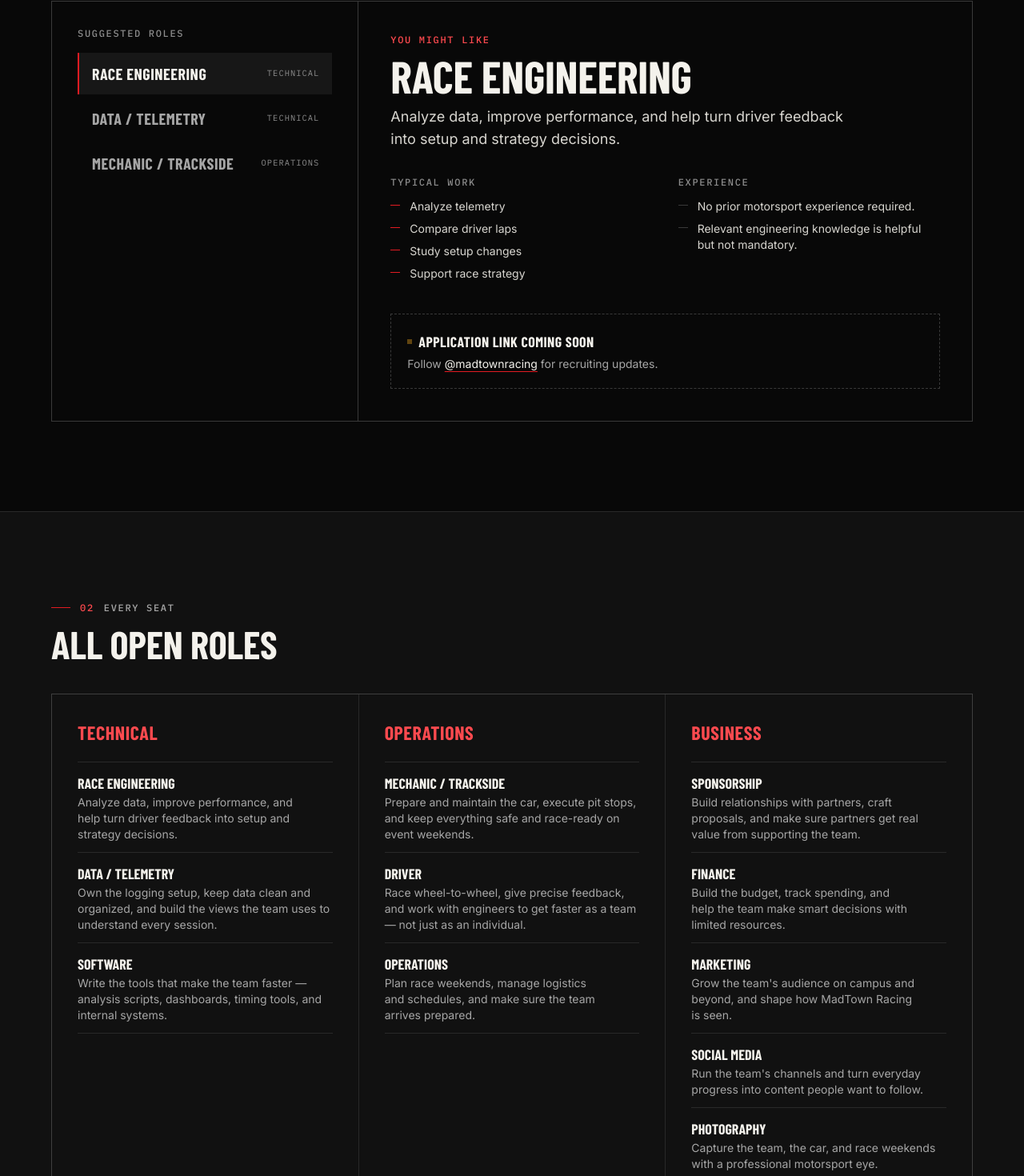
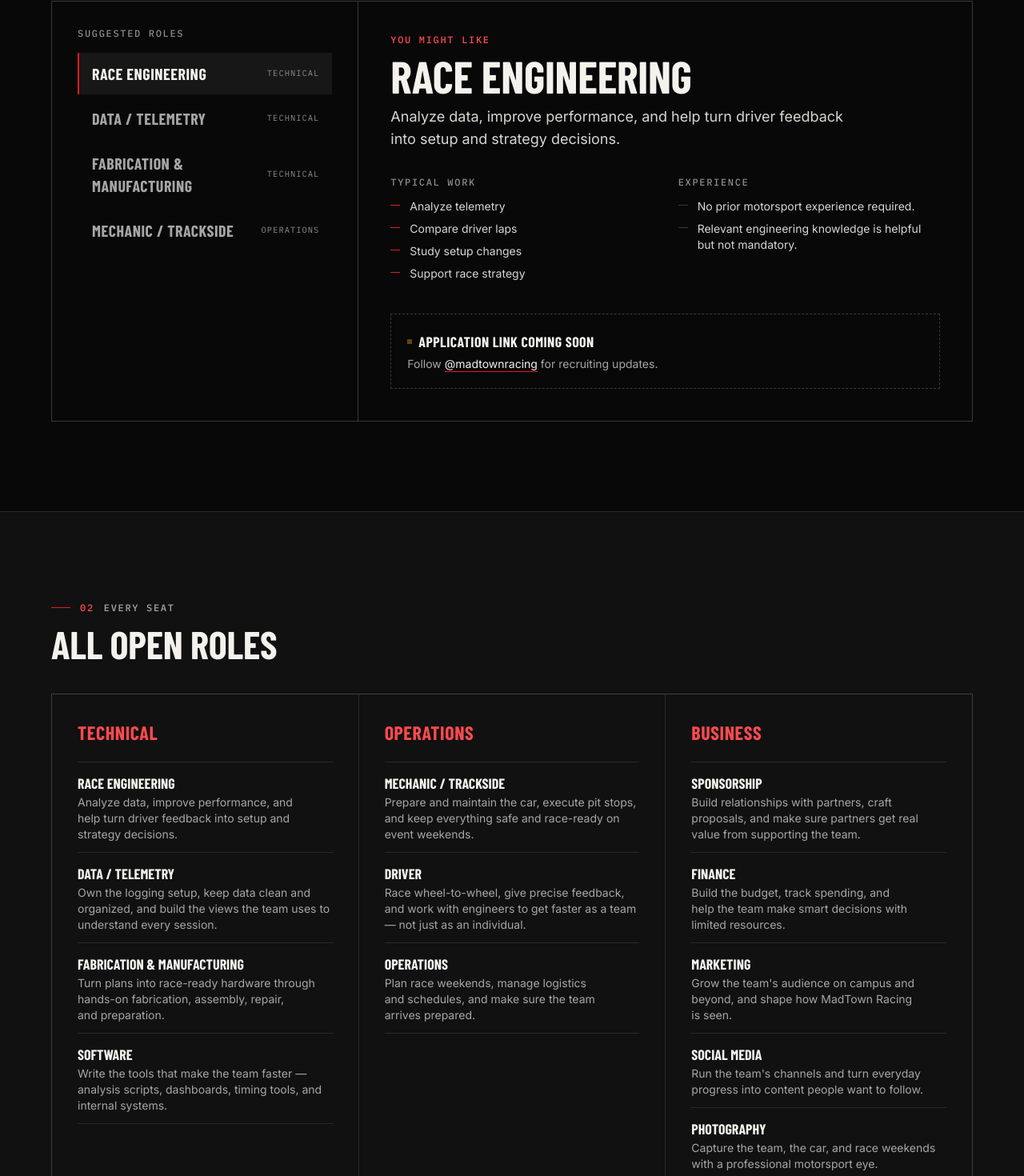
Before and after one commit to co-rtex/madtownracing-website, a Next.js app: page /join in a window 1280 px wide. Shown: the part 1113-2583 px from the top of the page at 80% size. Built offline with nearby package versions, Linux system fonts and the light colour scheme; no server answers; a web font is replaced by a local one.

Commit message:
Expand recruiting roles from club source materials

```diff
--- a/src/content/roles.ts
+++ b/src/content/roles.ts
@@ -33,6 +33,23 @@
     experience: [
       "Curiosity and attention to detail matter most.",
       "Spreadsheet, Python, or MATLAB experience is a plus.",
+    ],
+  },
+  {
+    id: "fabrication",
+    name: "Fabrication & Manufacturing",
+    department: "Technical",
+    description:
+      "Turn plans into race-ready hardware through hands-on fabrication, assembly, repair, and preparation.",
+    typicalWork: [
+      "Fabricate and assemble components",
+      "Support repairs and maintenance",
+      "Prepare tools and equipment",
+      "Document repeatable shop procedures",
+    ],
+    experience: [
+      "No prior race-shop experience required.",
+      "Hands-on curiosity and safe working habits matter most.",
     ],
   },
   {
@@ -185,13 +202,13 @@
     id: "faster",
     label: "Making the car faster",
     icon: "wrench",
-    roles: ["race-engineer", "data-telemetry", "mechanic"],
+    roles: ["race-engineer", "data-telemetry", "fabrication", "mechanic"],
   },
   {
     id: "trackside",
     label: "Working trackside",
     icon: "flag",
-    roles: ["mechanic", "operations", "race-engineer"],
+    roles: ["mechanic", "fabrication", "operations", "race-engineer"],
   },
   {
     id: "data",
```
